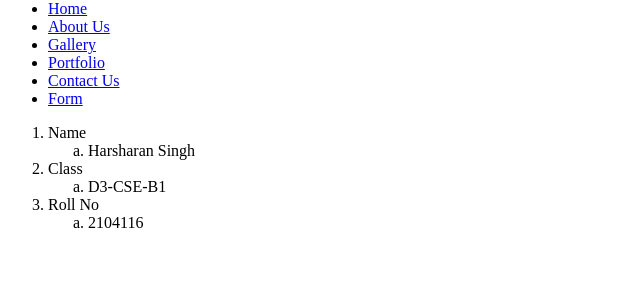
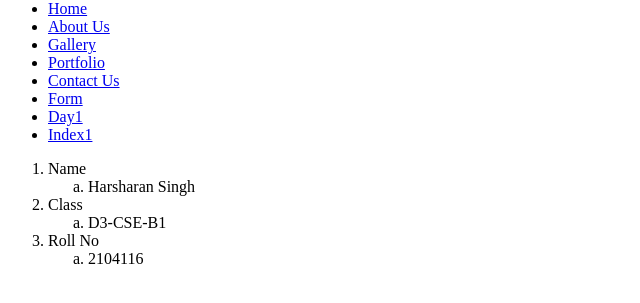
Before and after one commit to GITHUB-ui-cpu/Semantic-Web, a plain HTML site: page index.html in a window 1280 px wide. Shown: the part 333-636 px from the top of the page, without its empty margins (0-640 px from the left). Drawn offline with Linux system fonts and the light colour scheme.

Commit message:
Update index.html

```diff
--- a/index.html
+++ b/index.html
@@ -16,6 +16,8 @@
             <li><a href="index.html">Portfolio</a></li>
             <li><a href="index.html">Contact Us</a></li>
             <li><a href="Form.html">Form</a></li>
+            <li><a href="Day1.html">Day1</a></li>
+            <li><a href="index1.html">Index1</a></li>
         </ul>
         <ol type="1">
             <li>Name</li>
```
